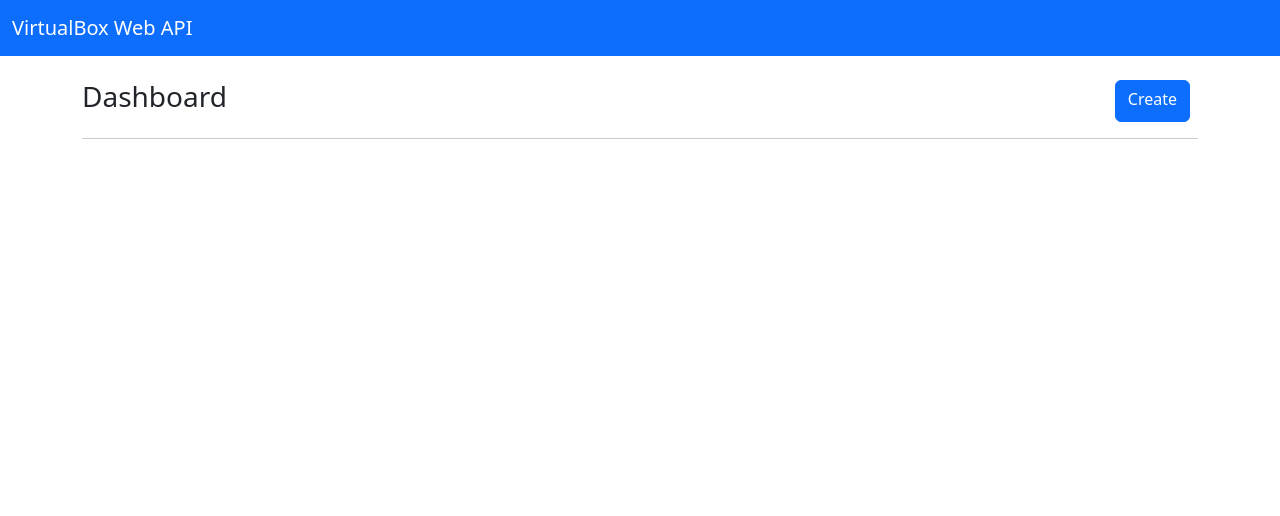
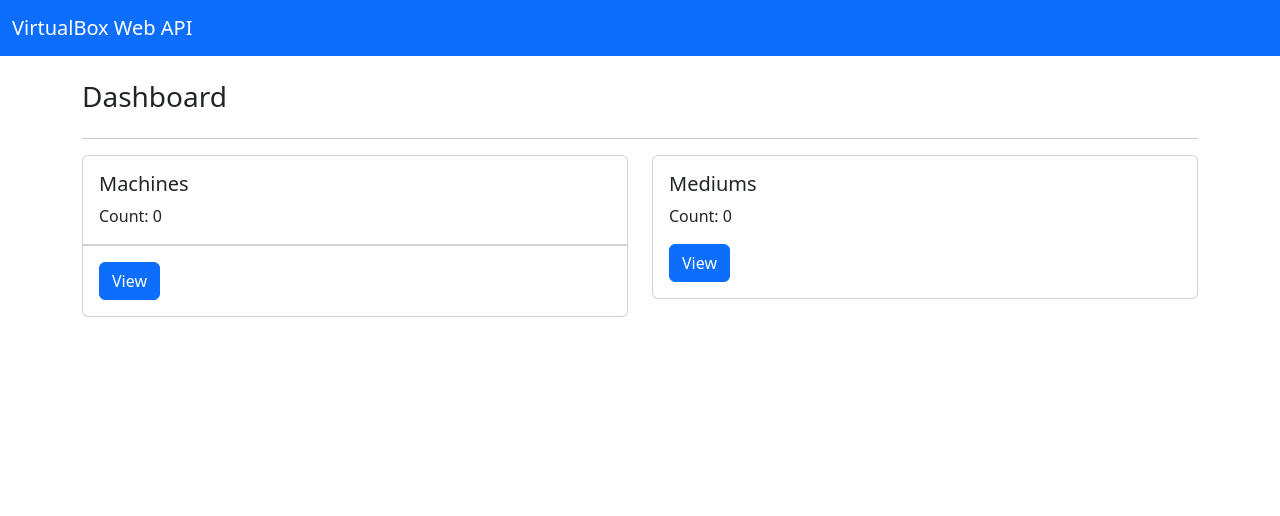
Before and after one commit to Zedeldi/vbox-api, a Python web app: template vbox_api/http/templates/dashboard.html in a window 1280 px wide. Shown: the top 516 px of the page. Run offline with Jinja, Linux system fonts and the light colour scheme; the template is opened without the code that fills it, so the values that code supplies are empty.

Commit message:
Add initial statistics dashboard

```diff
--- a/vbox_api/http/__init__.py
+++ b/vbox_api/http/__init__.py
@@ -47,10 +47,10 @@ def login() -> Response | str:
             flash("Incorrect username or password.", "danger")
         else:
             args = dict(request.args)
-            next = args.pop("next", None)
-            if not next:
+            next_endpoint = args.pop("next", None)
+            if not next_endpoint:
                 return redirect(url_for("dashboard"))
-            return redirect(url_for(next, **args))
+            return redirect(url_for(next_endpoint, **args))
     return render_template("login.html")
 
 
--- a/vbox_api/http/templates/dashboard.html
+++ b/vbox_api/http/templates/dashboard.html
@@ -3,24 +3,33 @@
 {% block content %}
 <div class="d-flex">
   <h3 class="me-auto">Dashboard</h3>
-  <a class="btn btn-primary me-2" href="{{ url_for('machine.create') }}" role="button">Create</a>
 </div>
 <hr>
-<div class="row row-cols-1 row-cols-md-4 g-4">
-  {% for machine in machines %}
+<div class="row">
   <div class="col">
-    <div class="card h-100">
-      <img src="{{ machine.get_thumbnail(data_uri=True) }}" class="card-img-top" alt="Thumbnail for {{ machine.name }}">
+    <div class="card">
       <div class="card-body">
-        <h5 class="card-title"><a href="{{ url_for('machine.view', id=machine.id) }}">{{ machine.name }}</a></h5>
-        <p class="card-text">
-          <span class="badge text-bg-{{ ['secondary', 'success', 'warning', 'danger'][machine.get_health()] }}">{{ machine.get_state_name() }}</span>
-          <br>
-          Group: {{ machine.groups[0] }}
-        </p>
+        <h5 class="card-title">Machines</h5>
+        <p class="card-text">Count: {{ g.api.machines | length }}</p>
+      </div>
+      <ul class="list-group list-group-flush">
+        {% for health, machines in g.api.machines | groupby("health") %}
+        <li class="list-group-item">{{ health.name | replace("_", " ") | title }}: {{ machines | length }}</li>
+        {% endfor %}
+      </ul>
+      <div class="card-body">
+        <a href="{{ url_for('machine.overview') }}" class="btn btn-primary">View</a>
       </div>
     </div>
   </div>
-  {% endfor %}
+  <div class="col">
+    <div class="card">
+      <div class="card-body">
+        <h5 class="card-title">Mediums</h5>
+        <p class="card-text">Count: {{ g.api.mediums | length }}</p>
+        <a href="{{ url_for('medium.overview') }}" class="btn btn-primary">View</a>
+      </div>
+    </div>
+  </div>
 </div>
 {% endblock %}
--- a/vbox_api/http/templates/machine/overview.html
+++ b/vbox_api/http/templates/machine/overview.html
@@ -7,7 +7,7 @@
 </div>
 <hr>
 <div class="row row-cols-1 row-cols-md-4 g-4">
-  {% for machine in machines %}
+  {% for machine in g.api.machines %}
   <div class="col">
     <div class="card h-100">
       <img src="{{ machine.get_thumbnail(data_uri=True) }}" class="card-img-top" alt="Thumbnail for {{ machine.name }}">
--- a/vbox_api/http/views/machine.py
+++ b/vbox_api/http/views/machine.py
@@ -25,7 +25,7 @@ machine_blueprint = Blueprint("machine", __name__)
 @requires_session
 def overview() -> Response | str:
     """Endpoint to view all machines."""
-    return render_template("machine/overview.html", machines=g.api.machines)
+    return render_template("machine/overview.html")
 
 
 @machine_blueprint.route("/view", methods=["GET"])
```
